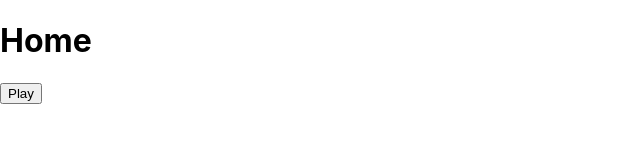
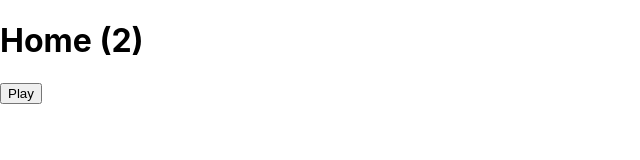
Before and after one commit to 2021-spring-afe-mowe/tca-foo-react, a React (Create React App) app: page / in a window 1280 px wide. Shown: the top 160 px of the page, without its empty margins (0-640 px from the left). Built offline with nearby package versions, Linux system fonts and the light colour scheme.

Commit message:
Passing some app data via props...

```diff
--- a/src/App.js
+++ b/src/App.js
@@ -19,6 +19,11 @@ function App() {
       , endDateTime: "Noon thirty on Christmas of last year"
       , gameResult: "W"
     }
+    , {
+      startDateTime: "Blah"
+      , endDateTime: "Blah + 1"
+      , gameResult: "L"
+    }
   ];
 
   const [appData, updateAppData] = useState(initialAppData);
@@ -36,7 +41,9 @@ function App() {
         <Route
           path="/"
         >
-          <Home />
+          <Home
+            totalNumberOfGames={appData.length}
+          />
         </Route>
       </Switch>
     </Router>
--- a/src/Home.js
+++ b/src/Home.js
@@ -2,14 +2,14 @@ import React from 'react';
 
 import { useHistory } from 'react-router-dom';
 
-export const Home = () => {
+export const Home = ({totalNumberOfGames}) => {
 
     const history = useHistory();
 
     return(
         <>
             <h1>
-                Home
+                Home ({totalNumberOfGames})
             </h1>
 
             <button
```
